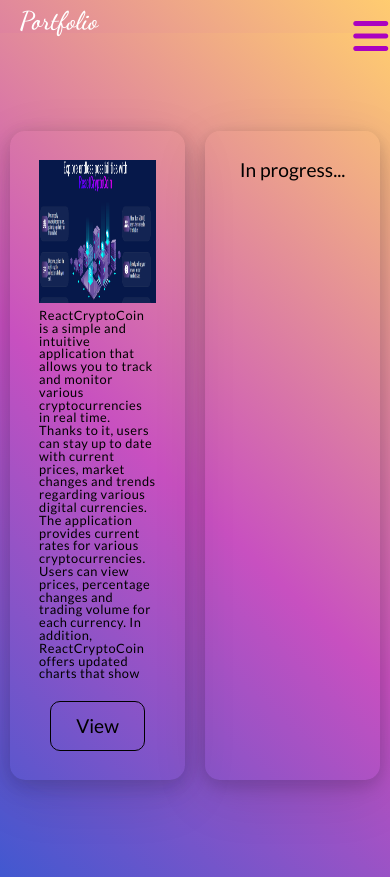
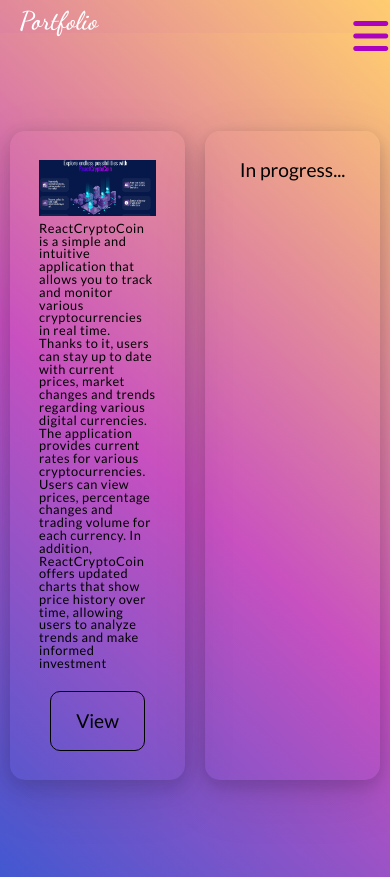
Before and after one commit to lukaszbaran3/Portfolio, a React (Create React App) app: page /projects in a window 390 px wide. Built offline with nearby package versions, Linux system fonts and the light colour scheme.

Commit message:
fixed responsiveness

```diff
--- a/src/Components/Homepage.js
+++ b/src/Components/Homepage.js
@@ -8,7 +8,7 @@ function Homepage() {
       <div className="homepageText">
         <h1>
           Hello {"  "}
-          <span class="wave">👋</span>
+          <span className="wave">👋</span>
         </h1>
         <span>I`m Łukasz Baran</span>
         <Typewriter
--- a/src/Styles/About.css
+++ b/src/Styles/About.css
@@ -80,4 +80,7 @@
   .aboutDescription p {
     font-size: 1rem;
   }
+  .skill {
+    height: 45px;
+  }
 }
--- a/src/Styles/DropdownMenu.css
+++ b/src/Styles/DropdownMenu.css
@@ -65,5 +65,6 @@
   .dropdownNav {
     position: fixed;
     width: 100%;
+    z-index: 3;
   }
 }
--- a/src/Styles/Homepage.css
+++ b/src/Styles/Homepage.css
@@ -41,6 +41,7 @@
   animation-iteration-count: infinite;
   transform-origin: 70% 70%;
   display: inline-block;
+  z-index: 0;
 }
 
 @keyframes wave-animation {
--- a/src/Styles/Projects.css
+++ b/src/Styles/Projects.css
@@ -71,7 +71,7 @@
     overflow: auto;
   }
   .ReactCryptoCoinImg {
-    height: 30%;
+    height: auto;
   }
   .view {
     height: 10%;
```
